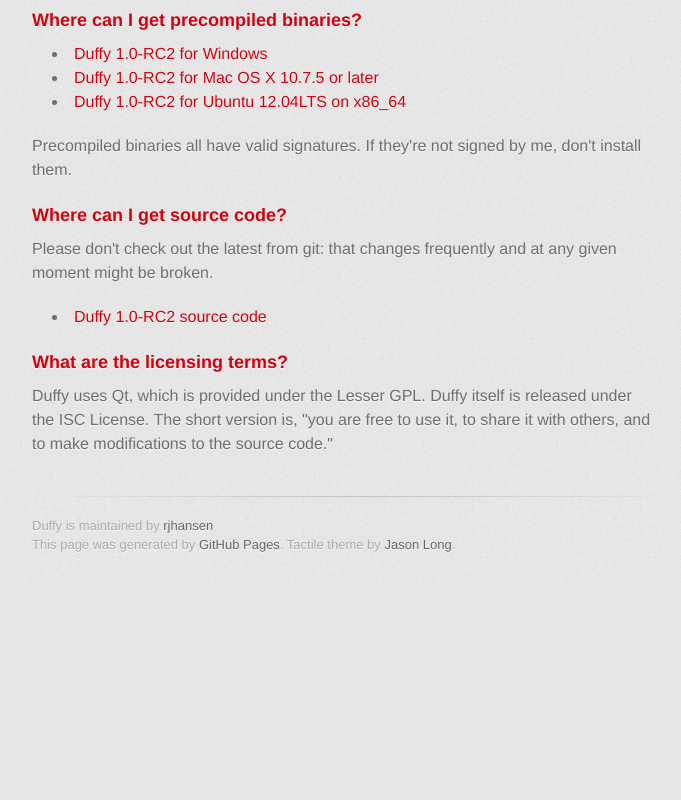
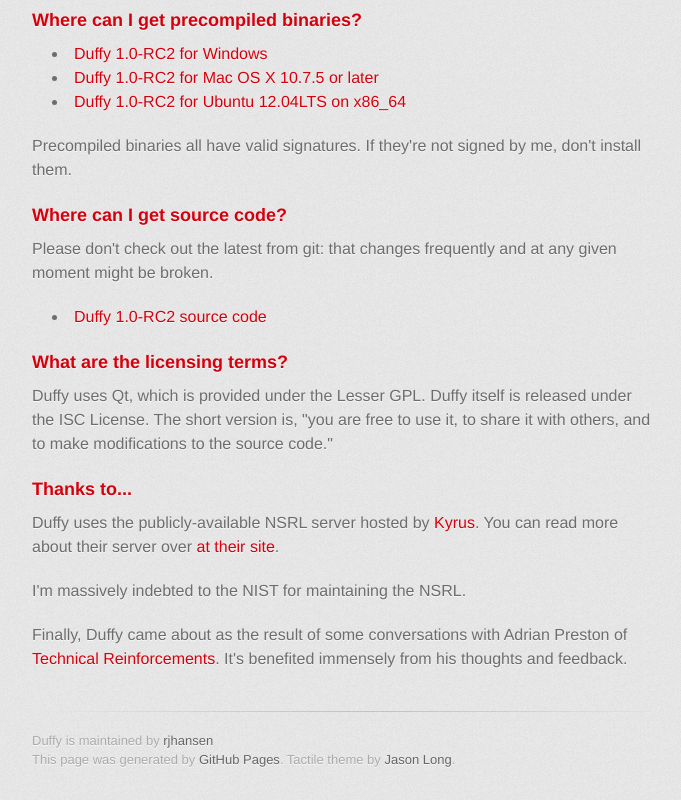
Before and after one commit to rjhansen/duffy, a plain HTML site: page index.html in a window 1280 px wide. Shown: the part 1219-2019 px from the top of the page, without its empty margins (298-979 px from the left). Before the commit the page ends 1804 px from the top, so only its background shows below. Drawn offline with Linux system fonts and the light colour scheme; a web font is replaced by a local one.

Commit message:
Create gh-pages branch via GitHub

```diff
--- a/index.html
+++ b/index.html
@@ -66,6 +66,14 @@
 </ul><h3>What are the licensing terms?</h3>
 
 <p>Duffy uses Qt, which is provided under the Lesser GPL.  Duffy itself is released under the ISC License.  The short version is, "you are free to use it, to share it with others, and to make modifications to the source code."</p>
+
+<h3>Thanks to...</h3>
+
+<p>Duffy uses the publicly-available NSRL server hosted by <a href="http://kyr.us">Kyrus</a>.  You can read more about their server over <a href="http://www.kyrus-tech.com/nsrlookup-service-beta/">at their site</a>.</p>
+
+<p>I'm massively indebted to the NIST for maintaining the NSRL.</p>
+
+<p>Finally, Duffy came about as the result of some conversations with Adrian Preston of <a href="http://www.reinforce.me">Technical Reinforcements</a>.  It's benefited immensely from his thoughts and feedback.</p>
         </section>
 
         <footer>
```
Also changed, not shown: params.json (+1 -1 lines).
